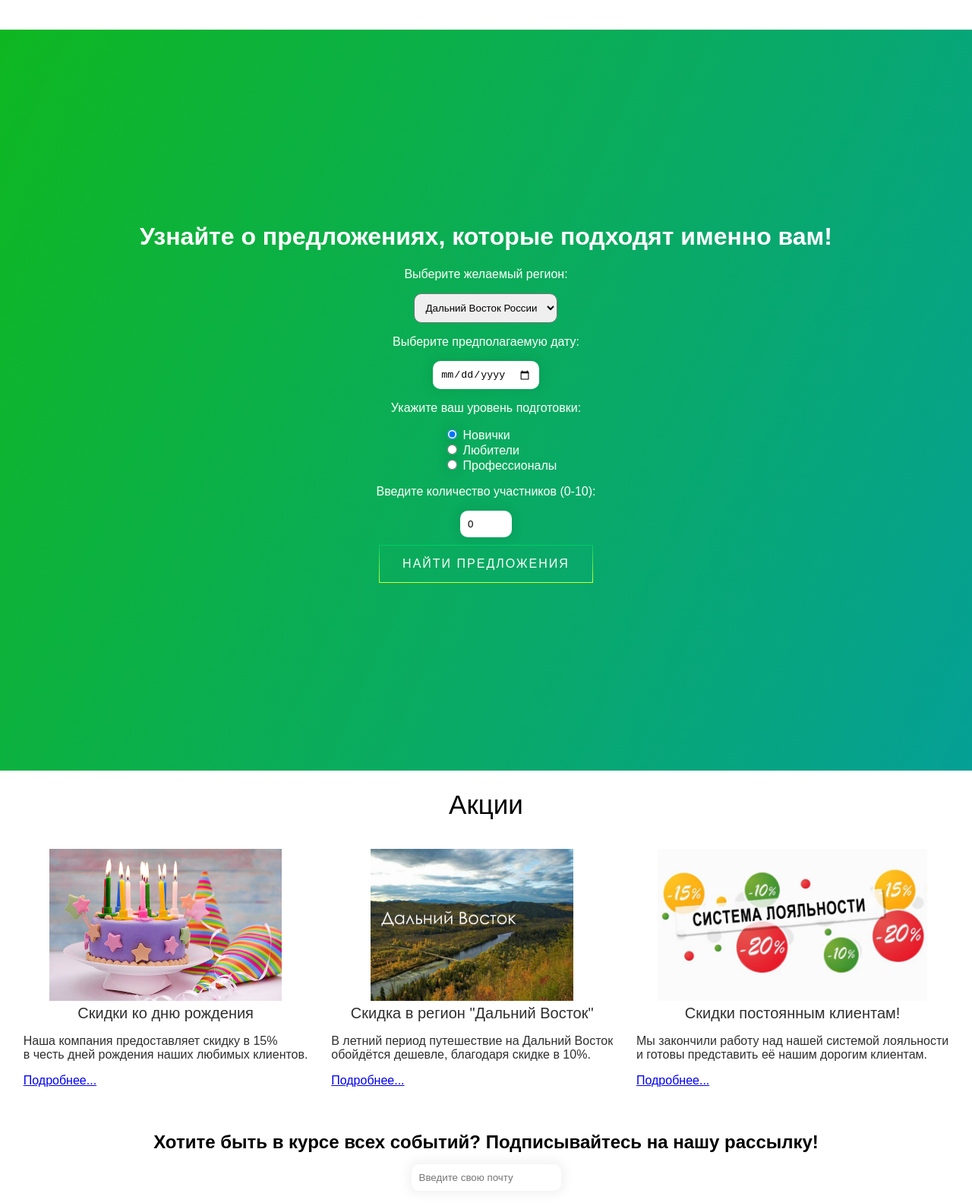
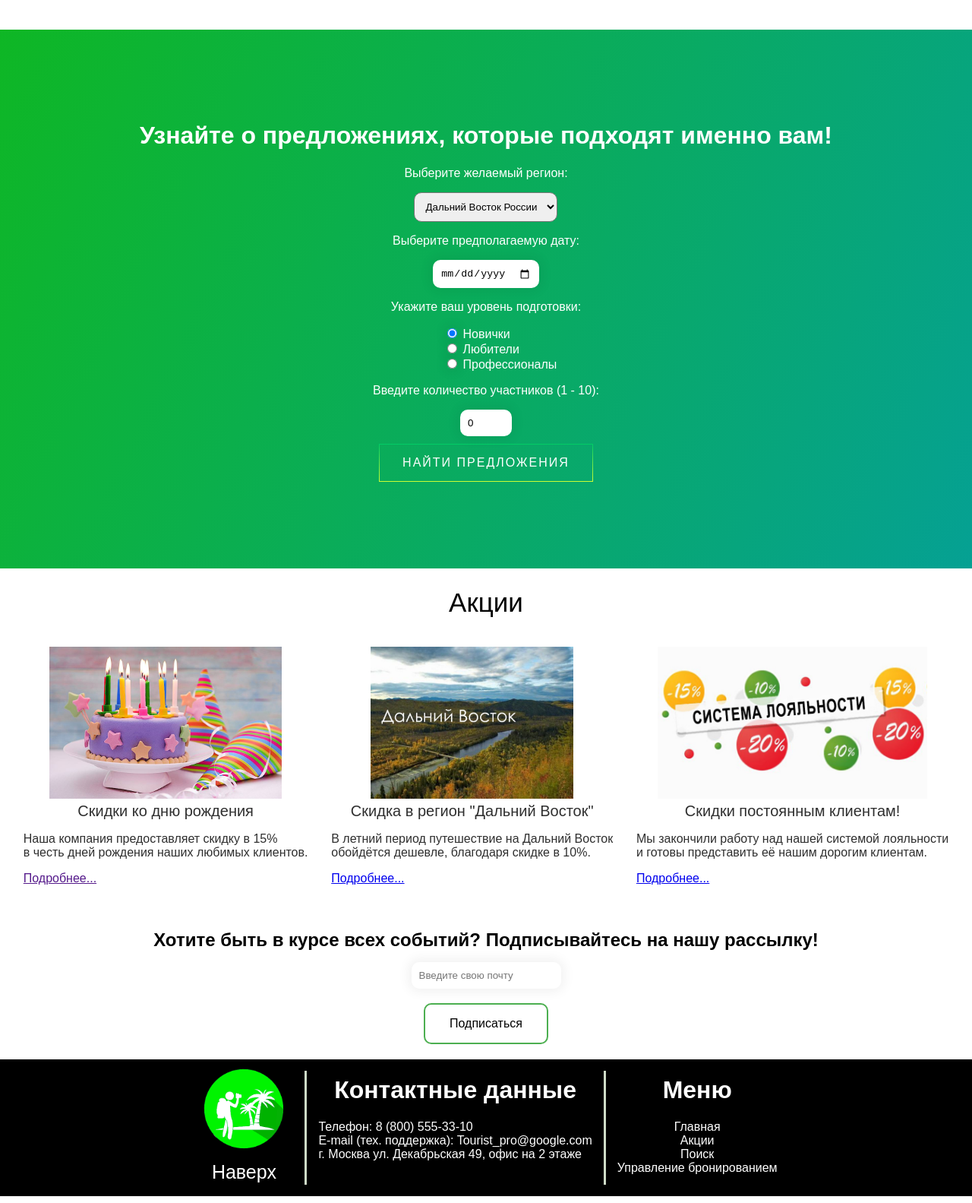
Before and after one commit to Selezeznyaka/Tourist-pro, a plain HTML site: page index.html in a window 1280 px wide. Shown: the part 1020-2603 px from the top of the page at 76% size. Drawn offline with Linux system fonts and the light colour scheme.

Commit message:
Add files via upload

```diff
--- a/css/style.css
+++ b/css/style.css
@@ -8,7 +8,7 @@ body {
   }
 
 header{
-    max-width: 1170px;
+    max-width: 1115px;
     margin: auto;
     height: 130px;
   }
@@ -36,7 +36,7 @@ header{
   }
 
   .topnav a.active {
-    background-color: #4CAF50;
+    background-color: rgb(51, 145, 54);
     color: white;
   }
 
@@ -46,10 +46,10 @@ header{
 
 .tourist{
   color: white;
-  height: 975px;
   display: flex;
   align-items: center;
   justify-content: center;
+  margin: 100px;
 }
 
 .sliding-button {
@@ -100,6 +100,11 @@ header{
   text-align: center;
   justify-content: center;
 }
+
+.review p{
+  text-align: left;
+}
+
 .sestim-donials{
   max-width: 1200px;
   margin: auto;
@@ -196,11 +201,10 @@ header{
 footer{
   background-color: black;
   display: flex;
-  justify-content: space-evenly;
 }
 
 .foot{
-  max-width: 1170px;
+  max-width: 1115px;
   margin: auto;
   display: flex;
   color: white;
@@ -217,11 +221,27 @@ footer{
 }
 
 .foot_menu a:hover{
-  color: green;
+  color: #4CAF50
+}
+
+.to_up{
+  text-decoration: none;
+  color: white;
+}
+
+.to_up:hover{
+  color: #4CAF50;
 }
 
 footer ul p{
   margin: 0px;
+}
+
+.line{
+  height: 150px;
+  width: 3px;
+  background-color: rgb(206, 219, 199);
+  margin: 15px;
 }
 
 input{
@@ -235,3 +255,7 @@ select{
   padding:10px;
   border-radius:10px;
 }
+
+ul{
+  padding-inline-start: 0px;
+}
--- a/index.html
+++ b/index.html
@@ -1,15 +1,19 @@
 <!DOCTYPE html>
 <html>
+
 <head>
     <meta charset="utf-8">
     <title>Tourist-pro</title>
     <link rel="stylesheet" href="css/style.css">
     <link rel="shortcut icon" href="">
 </head>
+
 <body>
     <header>
         <div>
-                <a href="index.html"><div class="logo"><img src="./img/logo.png" alt="logo" width="140px"></div></a>
+            <a href="index.html">
+                <div class="logo"><img src="./img/logo.png" alt="logo" width="140px"></div>
+            </a>
             <div class="topnav">
                 <a class="active" href="#main">Главная</a>
                 <a href="#stock">Акции</a>
@@ -36,7 +40,8 @@
                             <div class="author">Антон Попов</div>
                             <div class="apogered-gselected"></div>
 
-                    <p>Спасибо компании "Tourist-Pro" за замечательный отдых, который они смогли организовать мне и моей семье.</p>
+                            <p>Спасибо компании "Tourist-Pro" за замечательный отдых, который они смогли организовать
+                                мне и моей семье.</p>
                         </div>
                     </div>
 
@@ -47,7 +52,8 @@
                             <div class="apogered-gselected">
                             </div>
 
-                <p>Я путешествую уже не первый год, поэтому мне есть с чем сравнивать. Могу с уверенностью сказать, что данная компания отличная, если не лучшая в сфере путешествий.</p>
+                            <p>Я путешествую уже не первый год, поэтому мне есть с чем сравнивать. Могу с уверенностью
+                                сказать, что данная компания отличная, если не лучшая в сфере путешествий.</p>
                         </div>
                     </div>
 
@@ -58,7 +64,9 @@
                             <div class="apogered-gselected">
                             </div>
 
-                <p>Удивительно насколько оказалось всё просто и удобно по сравнению с другими турагенствами, спасибо дружелюбному персоналу за объяснения и разъяснения. Буду пользоваться услугами данного турагенства вновь и не раз, это уж точно.</p>
+                            <p>Удивительно насколько оказалось всё просто и удобно по сравнению с другими турагенствами,
+                                спасибо дружелюбному персоналу за объяснения и разъяснения. Буду пользоваться услугами
+                                данного турагенства вновь и не раз, это уж точно.</p>
                         </div>
                     </div>
                 </div>
@@ -83,7 +91,9 @@
                     <input type="date">
                 </div>
                 <div>
-                    <div><p>Укажите ваш уровень подготовки:</p></div>
+                    <div>
+                        <p>Укажите ваш уровень подготовки:</p>
+                    </div>
                     <div style="text-align: left; margin-left: 400px;">
                         <div class="form_radio">
                             <input type="radio" name="rb" id="rb1" checked> <label for="rb1">Новички</label>
@@ -95,7 +105,7 @@
                             <input type="radio" name="rb" id="rb3"> <label for="rb3">Профессионалы</label>
                         </div>
                     </div>
-                <p>Введите количество участников (0-10):</p>
+                    <p>Введите количество участников (1 - 10):</p>
                     <input type="number" min="0" max="10" value="0">
                 </div>
                 <a href="#search" class="sliding-button">Найти предложения</a>
@@ -107,8 +117,8 @@
                 <div>
                     <img style="height: 200px;" src="./img/stock1.png" alt="bday">
                     <p class="stock_top">Скидки ко дню рождения</p>
-                    <p>Наша компания предоставляет скидку в 15%<br> в честь  дней рождения наших любимых клиентов.</p>
-                    <a href="#stock">Подробнее...</a>
+                    <p>Наша компания предоставляет скидку в 15%<br> в честь дней рождения наших любимых клиентов.</p>
+                    <a href="">Подробнее...</a>
                 </div>
                 <div>
                     <img style="height: 200px;" src="./img/stock2.png" alt="FarEast">
@@ -119,12 +129,15 @@
                 <div>
                     <img style="height: 200px;" src="./img/stock3.png" alt="smth">
                     <p class="stock_top">Скидки постоянным клиентам!</p>
-                    <p>Мы закончили работу над нашей системой лояльности<br> и готовы представить её нашим дорогим клиентам.</p>
+                    <p>Мы закончили работу над нашей системой лояльности<br> и готовы представить её нашим дорогим
+                        клиентам.</p>
                     <a href="#stock">Подробнее...</a>
                 </div>
             </div>
             <div style="text-align: center; margin-top: 20px;">
-                <div><h2 style="margin: 0px;">Хотите быть в курсе всех событий?  Подписывайтесь на нашу рассылку!</h2></div>
+                <div>
+                    <h2 style="margin: 0px;">Хотите быть в курсе всех событий? Подписывайтесь на нашу рассылку!</h2>
+                </div>
                 <div style="padding: 15px;">
                     <input placeholder="Введите свою почту" type="email">
                 </div>
@@ -136,8 +149,10 @@
     <footer>
         <div class="foot">
             <div>
-                <a href="index.html"><img style="width: 170px;" src="./img/logo.png" alt="logo_footer"></a>
+                <a href="index.html"><img style="width: 130px;" src="./img/logo.png" alt="logo_footer"></a>
+                <p style="margin: 0px; font-size: 25px;"><a class="to_up" href="index.html">Наверх</a></p>
             </div>
+            <div class="line"></div>
             <div>
                 <h1>Контактные данные</h1>
                 <ul style="list-style-type: none; text-align: left;">
@@ -152,8 +167,9 @@
                     </li>
                 </ul>
             </div>
+            <div class="line"></div>
             <div>
-                <h1 style="padding-left: 50px;">Меню</h1>
+                <h1>Меню</h1>
                 <ul class="foot_menu">
                     <li>
                         <a href="index.html">Главная</a>
```
Lines whose indentation alone changed are shown as unchanged.
